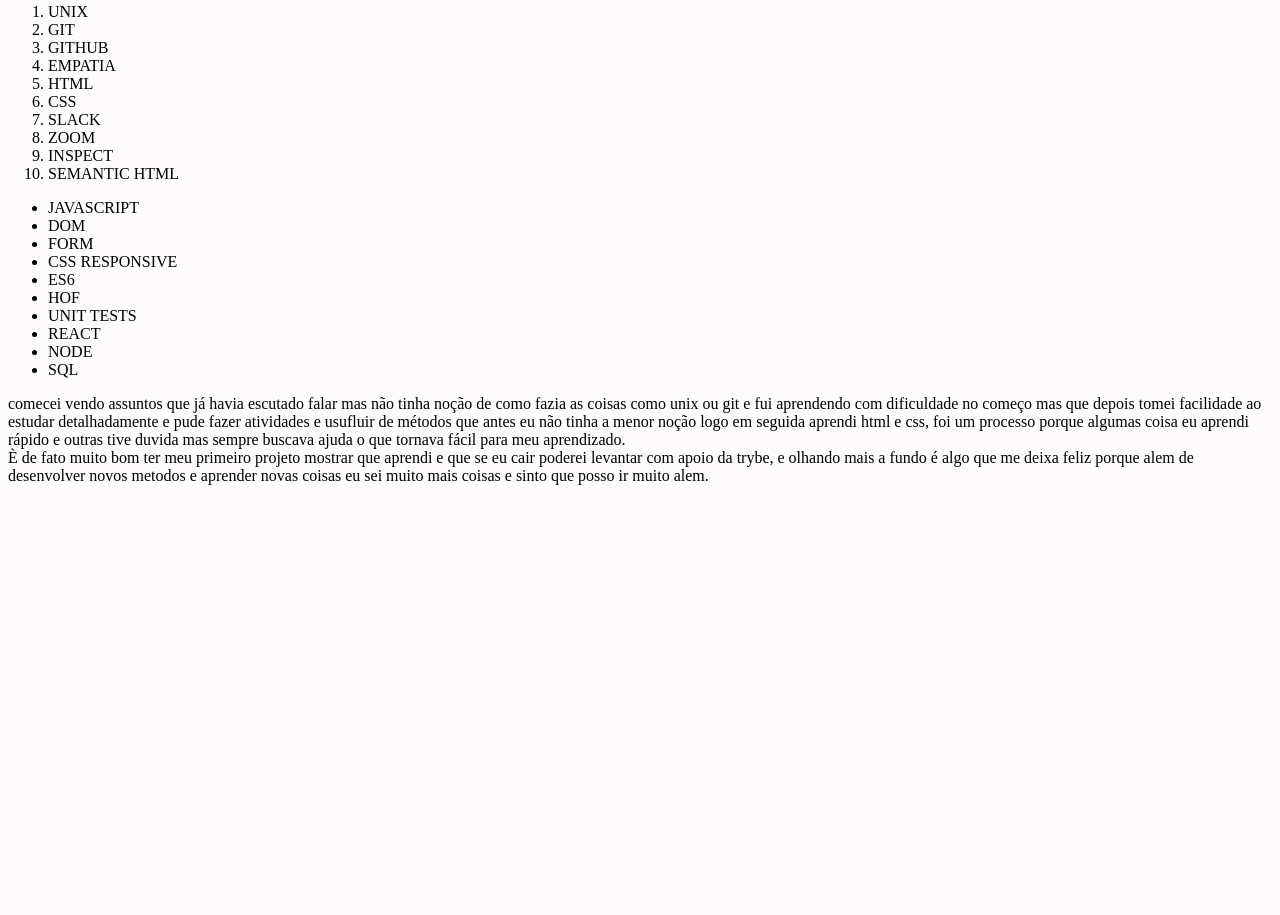
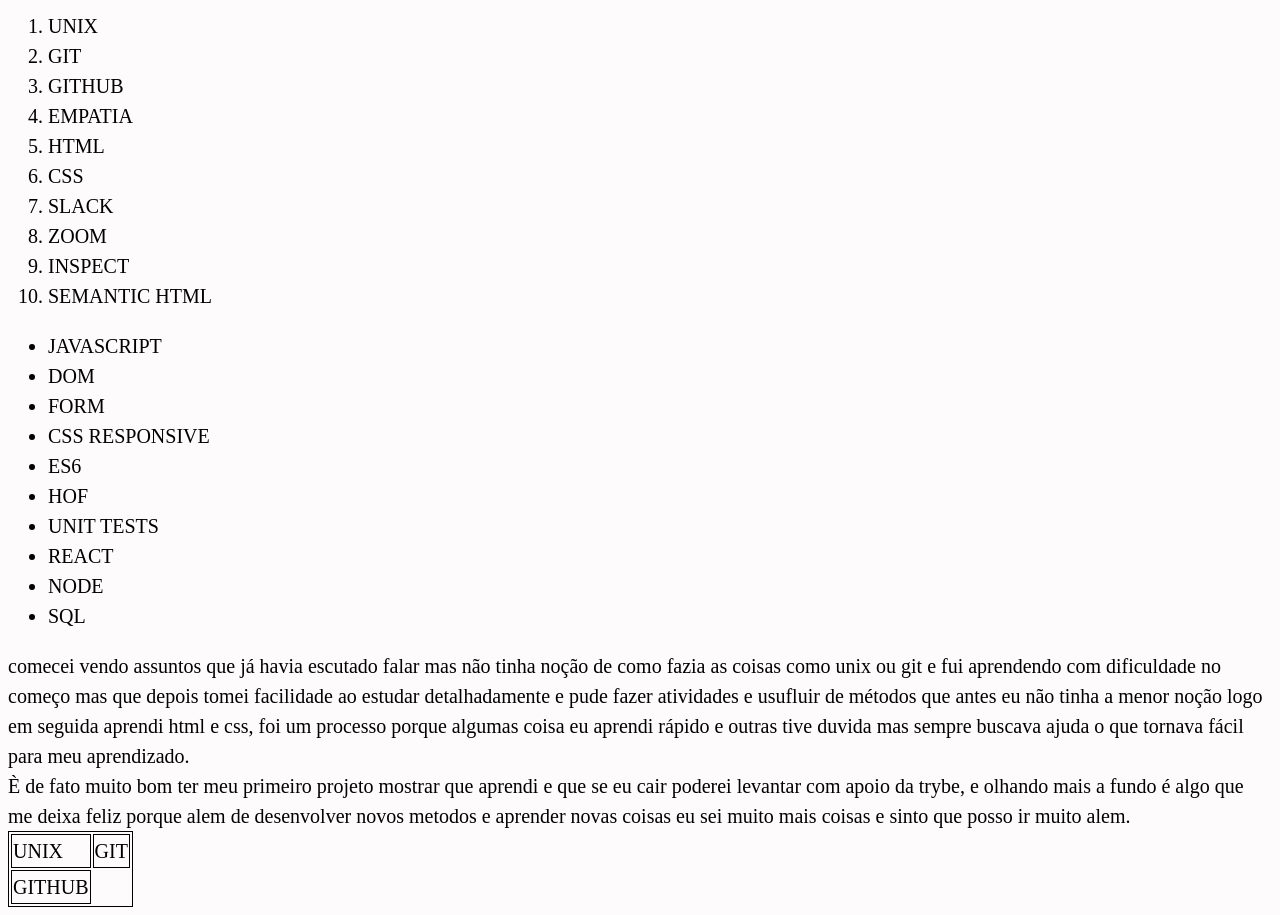
Before and after one commit to raffael-marinho/project-lessons-learned, a website: page index.html in a window 1280 px wide. Shown: the part 475-1390 px from the top of the page. Before the commit the page ends 968 px from the top, so only its background shows below. Drawn offline with Linux system fonts and the light colour scheme.

Commit message:
feat: ajust 1/14

```diff
--- a/index.html
+++ b/index.html
@@ -11,13 +11,12 @@
       <h1 id="titulo">raffael-marinho</h1>
       <nav id="nav">
         <a href="https://github.com/raffael-marinho" target="_blank"
-          >meu github</a
-        >
+          >meu github</a>
       </nav>
     </header>
     <main id="principal">
       <img id="minha_foto" src="/js.png" alt="imagem-javascript" />
-      <section class="section">
+      <section class="lado-esquerdo">
         <ol id="licoes_aprendidas">
           <li>UNIX</li>
           <li>GIT</li>
@@ -30,8 +29,8 @@
           <li>INSPECT</li>
           <li>SEMANTIC HTML</li>
         </ol>
-      </section class=section>
-      <section>
+      </section>
+      <section class="lado-direito">
         <ul id="licoes_a_aprender">
           <li>JAVASCRIPT</li>
           <li>DOM</li>
@@ -66,6 +65,18 @@
         muito alem.
       </article>
     </aside>
-    <footer id="rodape"></footer>
+    <footer id="rodape">
+      <table>
+        <tbody>
+          <tr>
+            <td>UNIX</td>
+            <td>GIT</td>
+          </tr>
+          <tr>
+            <td>GITHUB</td>
+          </tr>
+        </tbody>
+      </table>
+    </footer>
   </body>
 </html>
--- a/style.css
+++ b/style.css
@@ -1,6 +1,9 @@
 body {
   background-color: rgb(253, 251, 251);
   font-family: unset;
+  color: black;
+  font-size: 20px;
+  line-height: 30px;
 }
 
 #cabecalho {
@@ -8,11 +11,25 @@
   top: 0;
   background-color: rgba(88, 80, 80, 0.733);
   width: 100%;
-  padding: auto;
+  padding: 10px;
   border: rgb(50, 47, 51);
-  margin: 0px;
+  margin: 10px;
 }
 
 #minha_foto {
   width: 450px;
 }
+
+table , tr , td {
+  border: 1px solid black;
+}
+
+.lado-esquerdo {
+  position: static;
+  left: 0;
+}
+
+.lado-direito {
+  position: static;
+  right: 0;
+}
```
